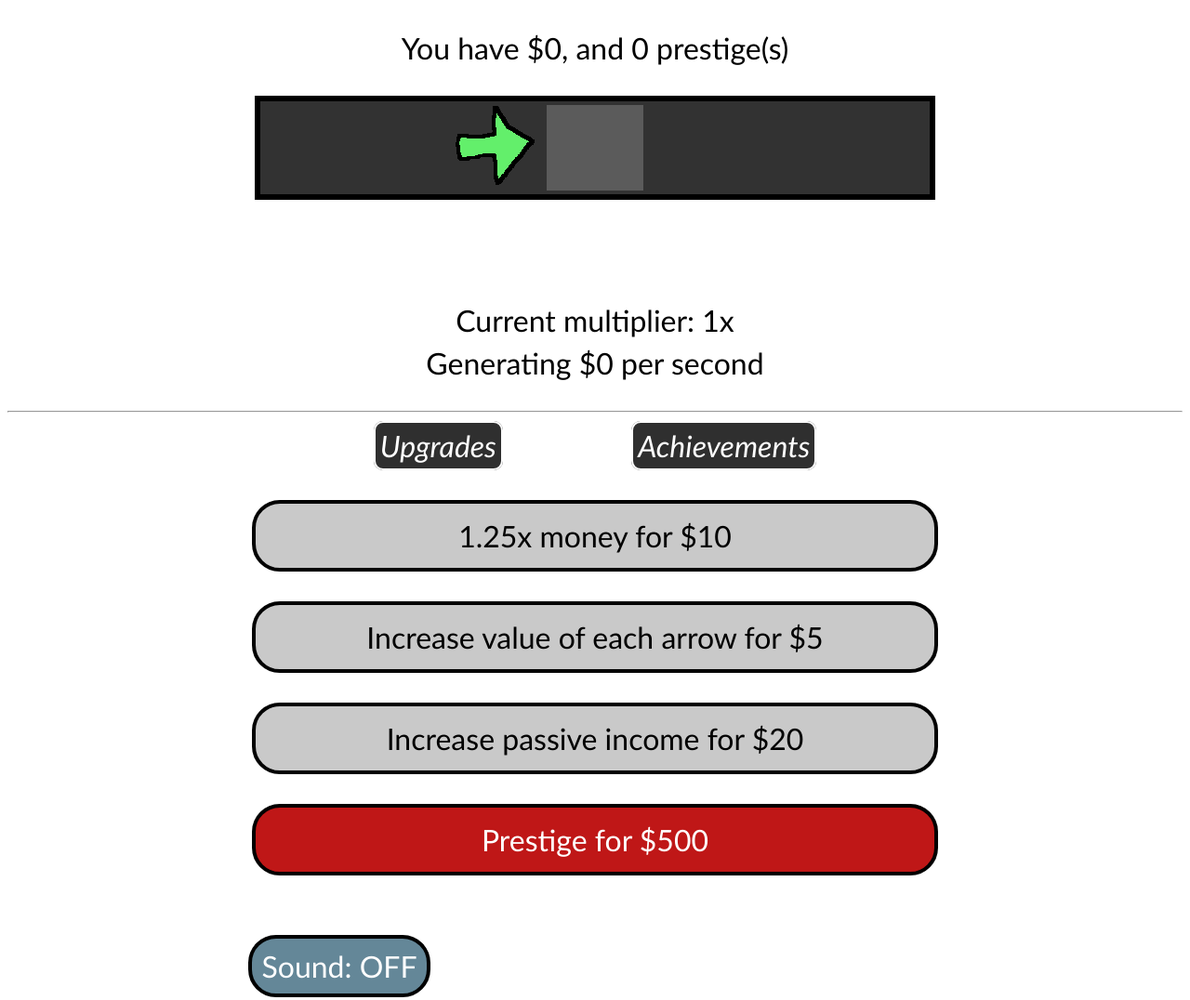
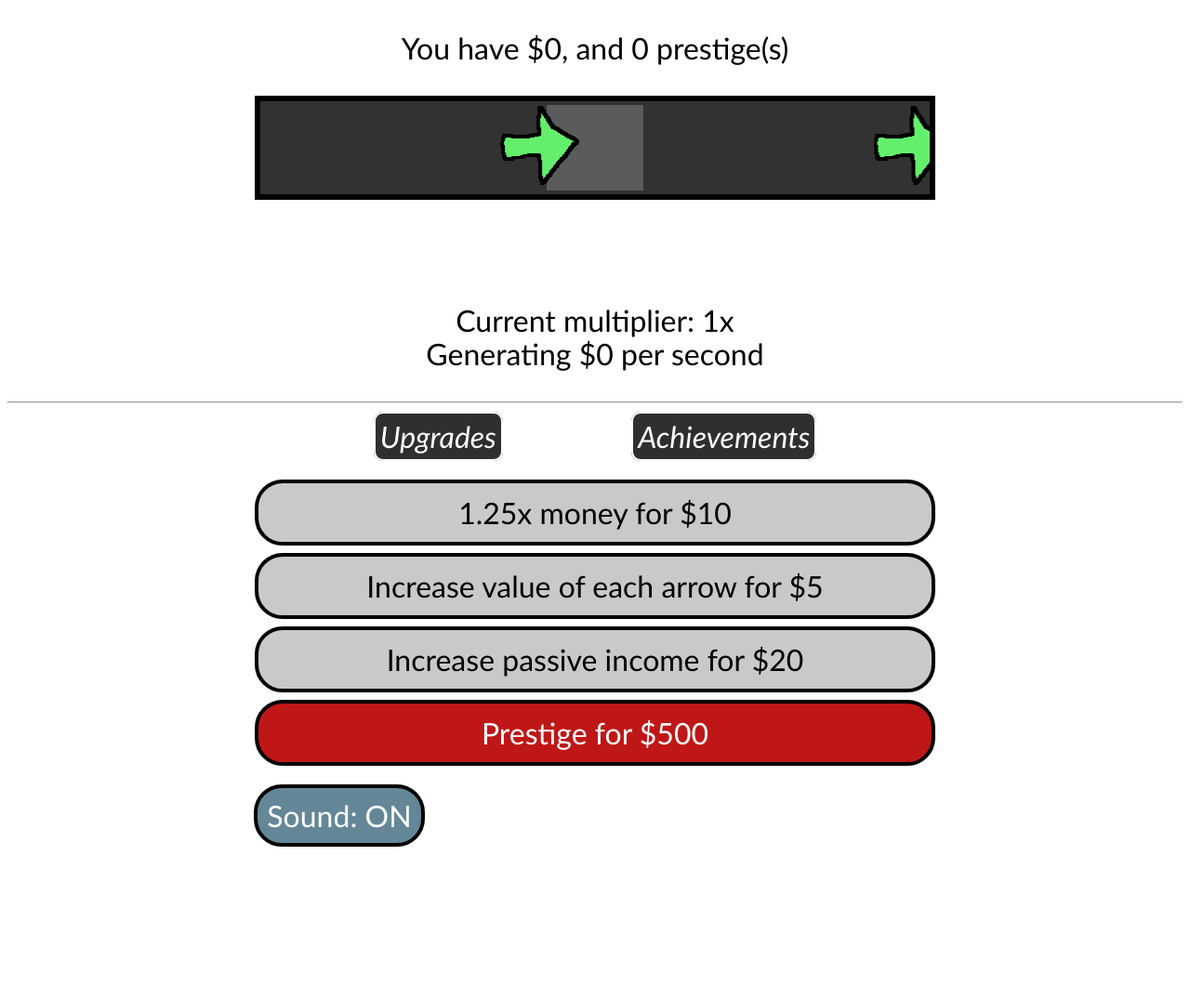
Before and after one commit to marvinwiget/Increment-Revolution, a plain HTML site: page index.html in a window 1280 px wide. Shown: the whole page at 93% size. After the commit the page ends 951 px from the top, so only its background shows below. Drawn offline with Linux system fonts and the light colour scheme.

Commit message:
Added framerate and made GUI smaller

```diff
--- a/arrow.js
+++ b/arrow.js
@@ -35,9 +35,10 @@ export class Arrow {
 
             // check if out of bounds
             if (this.x > this.zoneStart + (this.zoneEnd - this.zoneStart) / 6) {
-                if (!this.game.soundMuted) this.game.failSound.play();
+                this.despawn = true;
+                if (!this.game.soundMuted && this.player.combo > 0) this.game.failSound.play();
                 this.player.combo = 0;
-                this.despawn = true;
+                return;
             }
         } else {
             // move
@@ -48,20 +49,22 @@ export class Arrow {
 
             // check if out of bounds
             if (this.x < this.zoneStart + (this.zoneEnd - this.zoneStart) / 6) {
-                if (!this.game.soundMuted) this.game.failSound.play();
+                this.despawn = true;
+                if (!this.game.soundMuted && this.player.combo > 0) this.game.failSound.play();
                 this.player.combo = 0;
-                this.despawn = true;
+                return;
             }
         }
         if (this.inZone && ((this.game.input.activeInput[0] == "ArrowRight" && this.direction == 0)
             || (this.game.input.activeInput[0] == "ArrowLeft" && this.direction == 1)
             || (this.game.input.activeInput[0] == "ArrowUp" && this.direction == 2)
             || (this.game.input.activeInput[0] == "ArrowDown" && this.direction == 3))) {
+                this.despawn = true;
                 this.player.add(this.value);
                 this.player.combo++;
                 if (!this.game.soundMuted) this.game.hitSound.play();
-                this.despawn = true;
         }
+        this.speed += 0.1;
     }
     static drawBackground(ctx) {
         ctx.drawImage(image,0,0,720,100,0,0,720,100);
--- a/display.js
+++ b/display.js
@@ -13,6 +13,8 @@ export class Display {
         this.achieve2 = document.getElementById("achievement2");
         this.achieve3 = document.getElementById("achievement3");
         this.achieve4 = document.getElementById("achievement4");
+
+
 
     }
 
--- a/game.js
+++ b/game.js
@@ -19,8 +19,9 @@ export class Game {
         this.upgrade1Price = 10;
         this.upgrade2Price = 5;
         this.upgrade3Price = 20;
+        this.arrowLeft = true;
 
-        this.soundMuted = true;
+        this.soundMuted = false
 
         this.prestigeSound = new Audio("./assets/prestige.wav");
         this.buySound = new Audio("./assets/buy.wav");
@@ -153,11 +154,16 @@ export class Game {
         allowedInput: ["ArrowUp", "ArrowLeft", "ArrowDown", "ArrowRight"],
         onInputCooldown: false,
         reactionTime: 100,
-        inputCooldown: 750
+        inputCooldown: 250
     }
     createArrows() {
         let x = Math.floor(Math.random() * 4);
-        let y = Math.floor(Math.random() * 2);
+        //let y = Math.floor(Math.random() * 2);
+        let y;
+        if (this.arrowLeft) y = 0;
+        else y = 1;
+        this.arrowLeft = !this.arrowLeft;
+
         this.arrows.push(new Arrow(this,this.player,x,this.arrowSpeed + 0.3 * this.player.combo,y,this.arrowValue));
 
     }
--- a/index.html
+++ b/index.html
@@ -29,13 +29,13 @@
             <span id="upgrade1" class="upgradeButton">Loading ...</span><p></p>
             <span id="upgrade2" class="upgradeButton">Loading ...</span><p></p>
             <span id="upgrade3" class="upgradeButton">Loading ...</span><p></p>
-            <span id="prestige">Loading ...</span><p></p>
+            <span id="prestige">Loading ...</span>
         </div>
         <div id="achievements">
             <span id="achievement1" class="achievementButton">Loading ...</span><p></p>
             <span id="achievement2" class="achievementButton">Loading ...</span><p></p>
             <span id="achievement3" class="achievementButton">Loading ...</span><p></p>
-            <span id="achievement4" class="achievementButton">Loading ...</span><p></p>
+            <span id="achievement4" class="achievementButton">Loading ...</span>
         </div>
     </div>
     <div>
--- a/setup.js
+++ b/setup.js
@@ -22,7 +22,7 @@ window.onload = function() {
         }
     })
 
-    setInterval(() => game.createArrows(), 1000);
+    setInterval(() => game.createArrows(), 600);
     setInterval(() => game.moneyPerSecond(), 1000)
     setInterval(() => game.passiveIncome(), 1000);
 
--- a/styles.css
+++ b/styles.css
@@ -11,7 +11,7 @@ body {
 }
 
 #currentMultiplier {
-    margin-bottom: -25px;
+    margin-bottom: -35px;
 }
 
 canvas {
@@ -30,8 +30,9 @@ canvas {
     border: 4px solid;
     border-radius: 30px;
     display:inline-block;
-    padding:15px;
+    padding:12px;
     min-width: 700px;
+    margin: -12px;
     -webkit-user-select: none; /* Safari */
     -ms-user-select: none; /* IE 10 and IE 11 */
     user-select: none; /* Standard syntax */
@@ -48,7 +49,8 @@ canvas {
     border: 4px solid black;
     border-radius: 30px;
     display:inline-block;
-    padding:15px;
+    padding:12px;
+    margin: -12px;
     min-width: 700px;
     -webkit-user-select: none; /* Safari */
     -ms-user-select: none; /* IE 10 and IE 11 */
@@ -78,7 +80,7 @@ canvas {
 }
 
 #combo {
-    color: green;
+    color: rgb(253, 0, 0);
     font-style: italic;
 }
 
@@ -87,8 +89,9 @@ canvas {
     border: 4px solid;
     border-radius: 30px;
     display: inline-block;
-    padding:15px;
+    padding:12px;
     min-width: 700px;
+    margin: -12px;
 }
 
 
```
